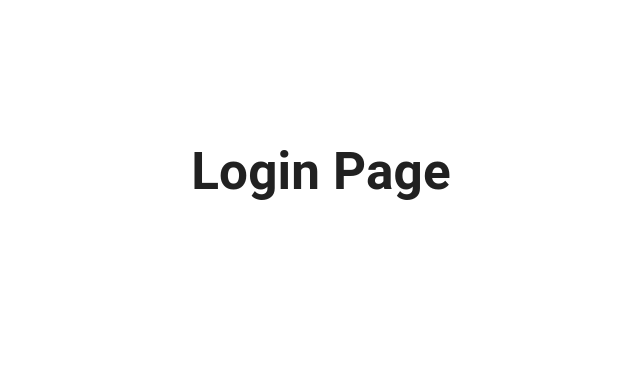
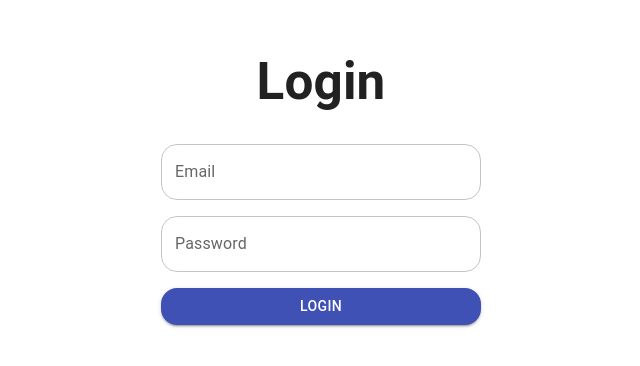
Before and after one commit to UAlberta-CMPUT401/f24project-Bleeding-Heart-Art-Space, a React (Vite) app in the folder frontend/: page /login in a window 1280 px wide. Shown: the part 228-594 px from the top of the page, without its empty margins (319-959 px from the left). Built offline with nearby package versions, Linux system fonts and the light colour scheme.

Commit message:
wip: login page ui

```diff
--- /dev/null
+++ b/frontend/src/app/pages/Login.module.css
@@ -0,0 +1,9 @@
+.loginForm {
+  display: flex;
+  flex-direction: column;
+  gap: 1rem;
+}
+
+.textField {
+  width: 20rem;
+}
--- a/frontend/src/app/pages/Login.tsx
+++ b/frontend/src/app/pages/Login.tsx
@@ -1,9 +1,35 @@
 import React from "react";
+import { Button, TextField } from "@mui/material";
+import styles from './Login.module.css';
 
 const Login: React.FC = () => {
   return (
     <>
-      <h1>Login Page</h1>
+      <h1>Login</h1>
+      <form
+        className={styles.loginForm}
+      >
+        <TextField
+          type="email"
+          className={styles.textField}
+          variant="outlined"
+          label="Email"
+        >
+        </TextField>
+        <TextField
+          type="password"
+          className={styles.textField}
+          variant="outlined"
+          label="Password"
+        >
+        </TextField>
+        <Button
+          type="submit"
+          variant="contained"
+        >
+          Login
+        </Button>
+      </form>
     </>
   );
 }
```
